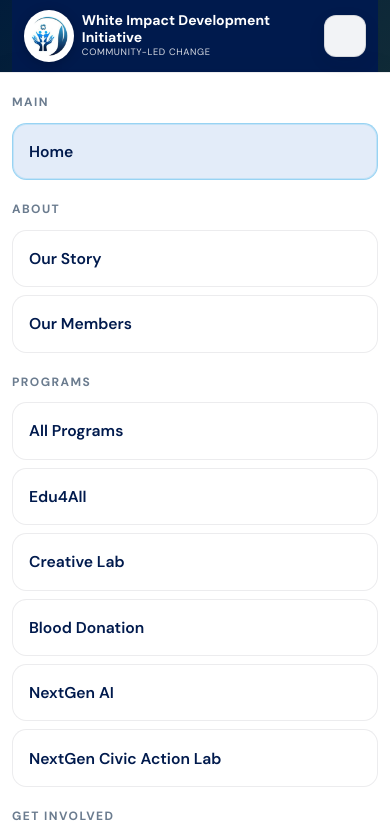
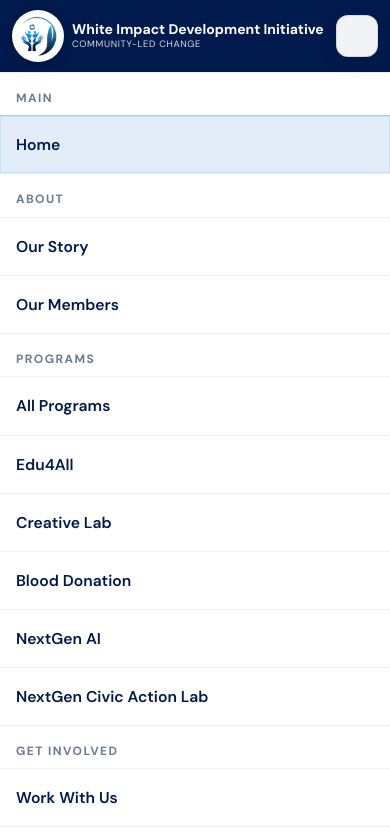
Before and after one commit to Excellency08/white-impact-frontend, a website: page index.html in a window 390 px wide. Both pictures are taken after a click on the button 345 px from the left and 36 px from the top of the page. Shown: the top 834 px of the page. Drawn offline with nearby package versions, Linux system fonts and the light colour scheme; no server answers.

Commit message:
Enhance mobile navigation: adjust width and padding for full-width display, ensuring a seamless experience on smaller screens.

```diff
--- a/styles.css
+++ b/styles.css
@@ -503,7 +503,7 @@
 }
 
 .mobile-nav-inner {
-    width: min(680px, 100% - 2rem);
+    width: min(680px, 100%);
     margin-inline: auto;
     display: flex;
     flex-direction: column;
@@ -799,6 +799,25 @@
     }
 }
 
+/* Mobile: make mobile nav truly wall-to-wall */
+@media (max-width: 768px) {
+    .mobile-nav-inner {
+        width: 100%;
+        margin: 0;
+        padding: 1.25rem 0 1.5rem;
+    }
+
+    .mobile-nav {
+        padding: 0;
+        border-radius: 0;
+    }
+
+    .mobile-link,
+    .mobile-nav .btn-block {
+        border-radius: 0;
+    }
+}
+
 .hero-scroll {
     position: absolute;
     bottom: 2rem;
@@ -1911,6 +1930,36 @@
         display: none;
     }
 
+    /* Keep the expanded mobile menu flush with the viewport edges. */
+    .mobile-nav-inner {
+        width: 100%;
+        margin: 0;
+        gap: 0;
+        padding: 0;
+    }
+
+    .mobile-nav-section {
+        gap: 0;
+        border-bottom: 1px solid rgba(15, 23, 42, 0.08);
+    }
+
+    .mobile-nav-label {
+        padding: 1rem 1rem 0.45rem;
+    }
+
+    .mobile-link {
+        padding: 1rem;
+        border: 0;
+        border-radius: 0;
+        border-top: 1px solid rgba(15, 23, 42, 0.06);
+    }
+
+    .mobile-nav .btn-block {
+        margin: 0;
+        border-radius: 0;
+        box-shadow: none;
+    }
+
     .hero {
         min-height: auto;
     }
@@ -1960,7 +2009,7 @@
 
 @media (max-width: 480px) {
     .container {
-        width: min(1200px, 100% - 1.5rem);
+        width: min(1200px, 100%);
     }
 
     .hero-actions {
@@ -1969,10 +2018,6 @@
 
     .hero-actions .btn {
         width: 100%;
-    }
-
-    .mobile-nav-inner {
-        width: min(680px, 100% - 1.5rem);
     }
 
     .donate-options {
```
